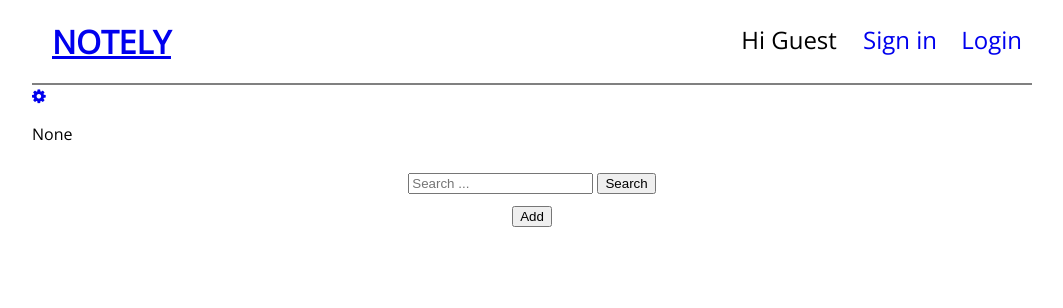
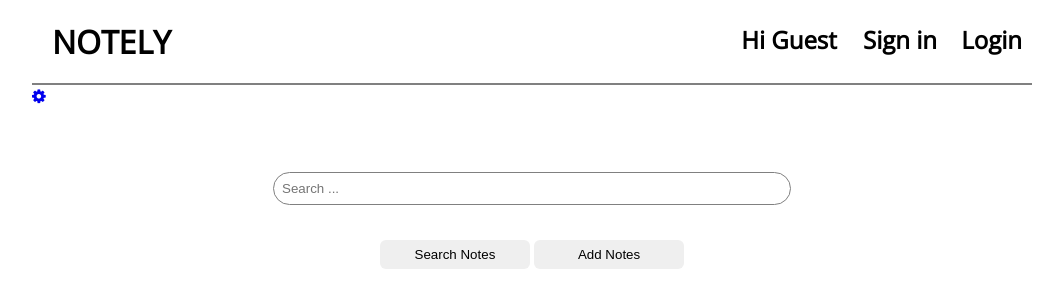
Before and after one commit to ankitaSawrav/notely-note-taking, a Flask app: page / in a window 1280 px wide. Shown: the top 308 px of the page, without its empty margins (108-1171 px from the left). Run offline with Flask 2, Linux system fonts and the light colour scheme; some libraries are stand-ins or nearby versions.

Commit message:
css,html,add,delete,Edit logic added

```diff
--- a/app.py
+++ b/app.py
@@ -1,5 +1,8 @@
+
 
 from crypt import methods
+from pydoc import describe
+from unittest import result
 import bcrypt
 import psycopg2
 from flask import Flask ,render_template,request,redirect,session
@@ -105,6 +108,7 @@ def add_note():
 @app.route('/add_notes_action' ,methods=['GET'])
 def add_notes_action():
     user_id = session.get('user_id')
+
     print (user_id)
 
     new_note_title = request.args.get("title")
@@ -116,17 +120,69 @@ def add_notes_action():
     database.sql_write('INSERT INTO notes(user_id, title , notes_description ) VALUES (%s,%s, %s)', [user_id,new_note_title, new_note_content])
     return render_template('index.html',username = session.get('username'))
 
+# EDIT a note
+
+@app.route('/editnote',methods=['GET','POST'])
+def edit_note():
+    note_id=request.form.get("id")
+    print(note_id)
+    search_results = database.sql_fetch('select * from notes where notes_id=%s',[note_id])
+    print(search_results)
+    title = search_results[0][2]
+    content = search_results[0][3]
+
+    return render_template('editnote.html',username = session.get('username'),title= title, content = content, note_id=note_id)
+
+
+@app.route('/edit_notes_action', methods=['POST'])
+def edit_notes_action():
+    note_id = request.form.get("note_id")
+    username = session.get('username')
+    title = request.form.get("title")
+    description = request.form.get("notes-content")
+    print(note_id)
+    print(username)
+    print(f'edit note page:{title}')
+    print(description)
+
+    database.sql_write('UPDATE notes SET  title = %s ,notes_description= %s WHERE notes_id=%s',[title,description,note_id])
+    return redirect("/")
+
+# delete functionality:
+
+@app.route('/deletenote',methods=['GET','POST'])
+def delete_note():
+    note_id=request.form.get("id")
+    print(note_id)
+    search_results = database.sql_fetch('select * from notes where notes_id=%s',[note_id])
+    print(f'delete note page: {search_results}')
+    title = search_results[0][2]
+
+    return render_template('deletenote.html',username = session.get('username'), note_id = note_id,title=title )
+
+
+@app.route('/delete_notes_action', methods=['POST'])
+def delete_notes_action():
+    note_id = request.form.get("note_id")
+    username = session.get('username')
+    print(note_id)
+    print(username)
+    database.sql_write('DELETE FROM notes WHERE notes_id=%s',[note_id])
+    return redirect("/")
+
+
+
+
 @app.route('/note', methods=['GET'])
 def get_note_details():
     note_id = request.args.get('id')
     session_user_id =session.get('user_id')
     print(session_user_id)
-
-
-
     note_details = database.sql_fetch('SELECT * FROM notes WHERE notes_id = %s', [note_id])
     print(note_details)
     notes_user_id = note_details[0][1]
+    if notes_user_id is None:
+        notes_user_id='Guest'
 
     return render_template('notes.html',notes = note_details,username = session.get('username'),user_id=session_user_id,notes_user_id=notes_user_id)
 
--- a/static/logfm.css
+++ b/static/logfm.css
@@ -6,7 +6,8 @@ form {
 }
 
 
-.login ,.signin {
+
+.login ,.signin,.note-contr {
     width: 500px;
     height:auto;
     overflow: hidden;
@@ -62,3 +63,34 @@ label {
     color: crimson;
     font-size: 17px;
 }
+
+/* Search box */
+.search-frm {
+    justify-content: center;
+    display: flex;
+    flex-direction: column;
+    align-items: center;
+    margin-top: 20px;
+}
+.search-box {
+    width: 500px;
+    border: 2;
+    position: relative;
+    padding: 8px;
+    border-radius: 21px;
+    border: 19px;
+    border: 1px solid grey;
+    background-color: transparent;
+    color: rgba(0,0,0,.87);
+    margin: 35px;
+}
+input.search-button,.add-btn {
+    width: 150px;
+    height: 29px;
+    border: none;
+    border-radius: 6px;
+}
+.search-frm .add-notes-btn {
+    text-decoration: none;
+    color: inherit;
+}
--- a/static/styles.css
+++ b/static/styles.css
@@ -30,7 +30,7 @@
     font-family: 'Open Sans', sans-serif;
     white-space: nowrap;
     overflow: hidden;
-    text-overflow: ellipsis;
+    /* text-overflow: ellipsis;  */
     text-align: left;
     padding: 10px;
 
@@ -56,10 +56,17 @@
     font-size: x-large;
     padding : 0 10px 0 10px;
     line-height: 20px;
+    font-weight: bold;
 }
-nav a:hover{
+/* nav a:hover{
     background:grey;
 
     border:2px solid gainsboro
 
+} */
+
+header a {
+    text-decoration:none !important;
+    color: inherit;
+    color:black
 }
--- a/templates/base.html
+++ b/templates/base.html
@@ -10,13 +10,13 @@
     <link href="https://fonts.googleapis.com/css2?family=Open+Sans:wght@300&display=swap" rel="stylesheet">
     <!-- <link rel="stylesheet" href="https://cdnjs.cloudflare.com/ajax/libs/font-awesome/4.7.0/css/font-awesome.min.css"> -->
     <link rel="stylesheet" href="path/to/font-awesome/css/font-awesome.min.css">
-      </a>
+    <script src="https://cdn.jsdelivr.net/npm/@editorjs/editorjs@latest"></script>
+
 </head>
 <body>
 
     <header class="header">
         <h1><a href="/">NOTELY</a>
-        <!-- <a href="/addnotes"><i class="fa fa-pencil-square-o" aria-hidden="true"></i>Add Notes</a> -->
     </h1>
         <nav>
             <!-- <a href="/">Home</a> -->
@@ -34,7 +34,7 @@
     <a class="btn btn-default" href="path/to/settings" aria-label="Settings">
         <i class="fa fa-cog" aria-hidden="true"></i>
       </a>
-    <p>{{username}}</p>
+
     {% block content %}
     {% endblock %}
 
--- a/templates/index.html
+++ b/templates/index.html
@@ -1,14 +1,14 @@
 {% extends 'base.html' %}
 {% block content %}
 
-<form action="/search_action" method="GET">
-    <input name="user_search" type="text" placeholder="Search ..." required = required>
-    <input class='search-button' type="Submit" value="Search">
-     <!-- <a class="add-notes-btn" href="/">Add Notes</a>  -->
-</form>
-<form action="/add_notes">
-    <input type="Submit" value="Add">
-</form>
+    <form class="search-frm" action="/search_action" method="GET">
+        <input class="search-box" name="user_search" type="text" placeholder="Search ..." required=required>
+        <div>
+        <input class='search-button' type="Submit" value="Search Notes">
+        <button class="add-btn" ><a class="add-notes-btn"  type="button" href="/add_notes">Add Notes</a></button>
+    </div>
+    </form>
+
 
 <div class=container-notes>
     {% for noteinfo in results %}
@@ -18,7 +18,7 @@
         <br>
         <br>
         <pre class="notes-search">{{noteinfo[3]}}</pre>
-        <a class="nt-lnk" href="/note?id={{noteinfo[0]}}" >view more</a>
+        <a class="nt-lnk" href="/note?id={{noteinfo[0]}}">view more</a>
     </div>
     {% endfor %}
 </div>
```
Also changed, not shown: templates/deletenote.html (added, +13 -0 lines), templates/editnote.html (added, +21 -0 lines), templates/notes.html (+22 -9 lines), images/plus.png (added).
